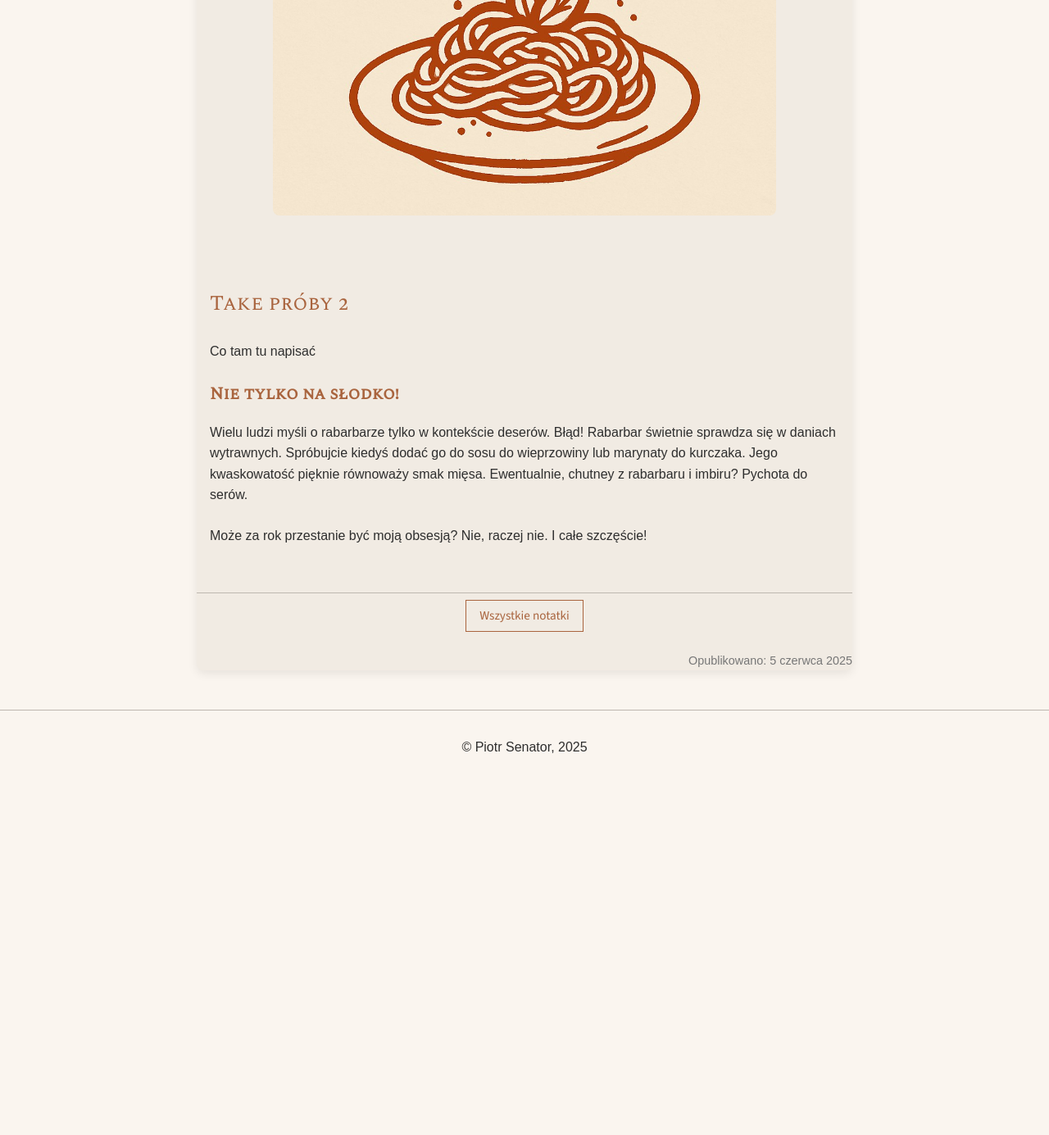
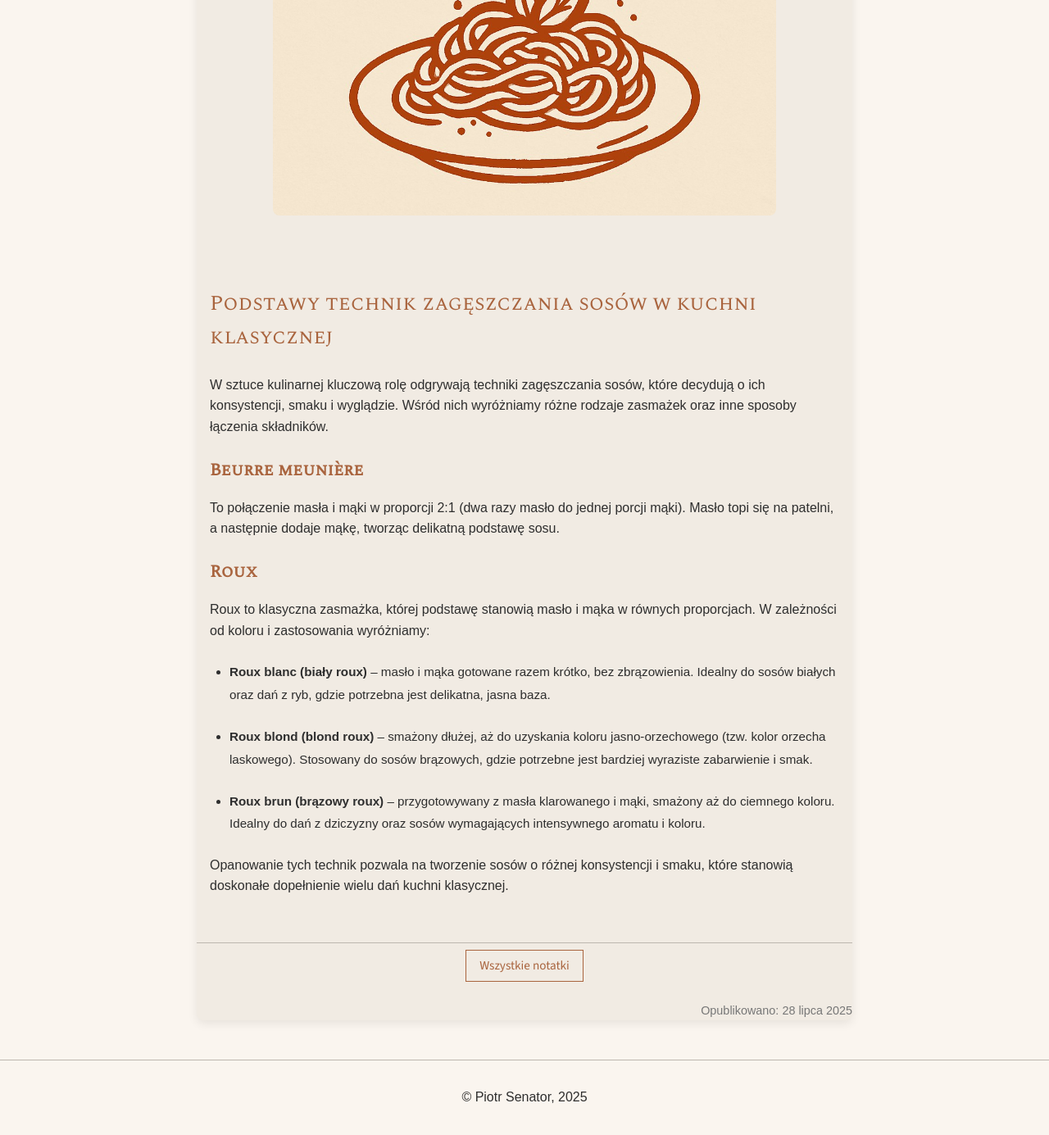
Before and after one commit to piotrsenator/kuchnia, a Jekyll site: the page built from _notes/test.md, in a window 1280 px wide and 1400 px high, scrolled down 348 px. Shown: the top 1385 px of the window at 82% size. Built offline with Jekyll 4.4.1, drawn with Linux system fonts in a browser that asks for light colours; some web fonts are replaced; before the commit the page ends 1320 px from its top, so only the background shows below that; some of the changed text lies outside the part shown.

Commit message:
Update test.md

```diff
--- a/_notes/test.md
+++ b/_notes/test.md
@@ -1,12 +1,23 @@
 ---
-title: O byle czym
-date: 2025-06-05
+title: Techniki zagęszczania sosów
+date: 2025-07-28
+---
+## Podstawy technik zagęszczania sosów w kuchni klasycznej
 
----
-## Take próby 2
-Co tam tu napisać
-### Nie tylko na słodko!
+W sztuce kulinarnej kluczową rolę odgrywają techniki zagęszczania sosów, które decydują o ich konsystencji, smaku i wyglądzie. Wśród nich wyróżniamy różne rodzaje zasmażek oraz inne sposoby łączenia składników.
 
-Wielu ludzi myśli o rabarbarze tylko w kontekście deserów. Błąd! Rabarbar świetnie sprawdza się w daniach wytrawnych. Spróbujcie kiedyś dodać go do sosu do wieprzowiny lub marynaty do kurczaka. Jego kwaskowatość pięknie równoważy smak mięsa. Ewentualnie, chutney z rabarbaru i imbiru? Pychota do serów.
+### Beurre meunière
 
-Może za rok przestanie być moją obsesją? Nie, raczej nie. I całe szczęście!
+To połączenie masła i mąki w proporcji 2:1 (dwa razy masło do jednej porcji mąki). Masło topi się na patelni, a następnie dodaje mąkę, tworząc delikatną podstawę sosu.
+
+### Roux
+
+Roux to klasyczna zasmażka, której podstawę stanowią masło i mąka w równych proporcjach. W zależności od koloru i zastosowania wyróżniamy:
+
+- **Roux blanc (biały roux)** – masło i mąka gotowane razem krótko, bez zbrązowienia. Idealny do sosów białych oraz dań z ryb, gdzie potrzebna jest delikatna, jasna baza.
+
+- **Roux blond (blond roux)** – smażony dłużej, aż do uzyskania koloru jasno-orzechowego (tzw. kolor orzecha laskowego). Stosowany do sosów brązowych, gdzie potrzebne jest bardziej wyraziste zabarwienie i smak.
+
+- **Roux brun (brązowy roux)** – przygotowywany z masła klarowanego i mąki, smażony aż do ciemnego koloru. Idealny do dań z dziczyzny oraz sosów wymagających intensywnego aromatu i koloru.
+
+Opanowanie tych technik pozwala na tworzenie sosów o różnej konsystencji i smaku, które stanowią doskonałe dopełnienie wielu dań kuchni klasycznej.
```
